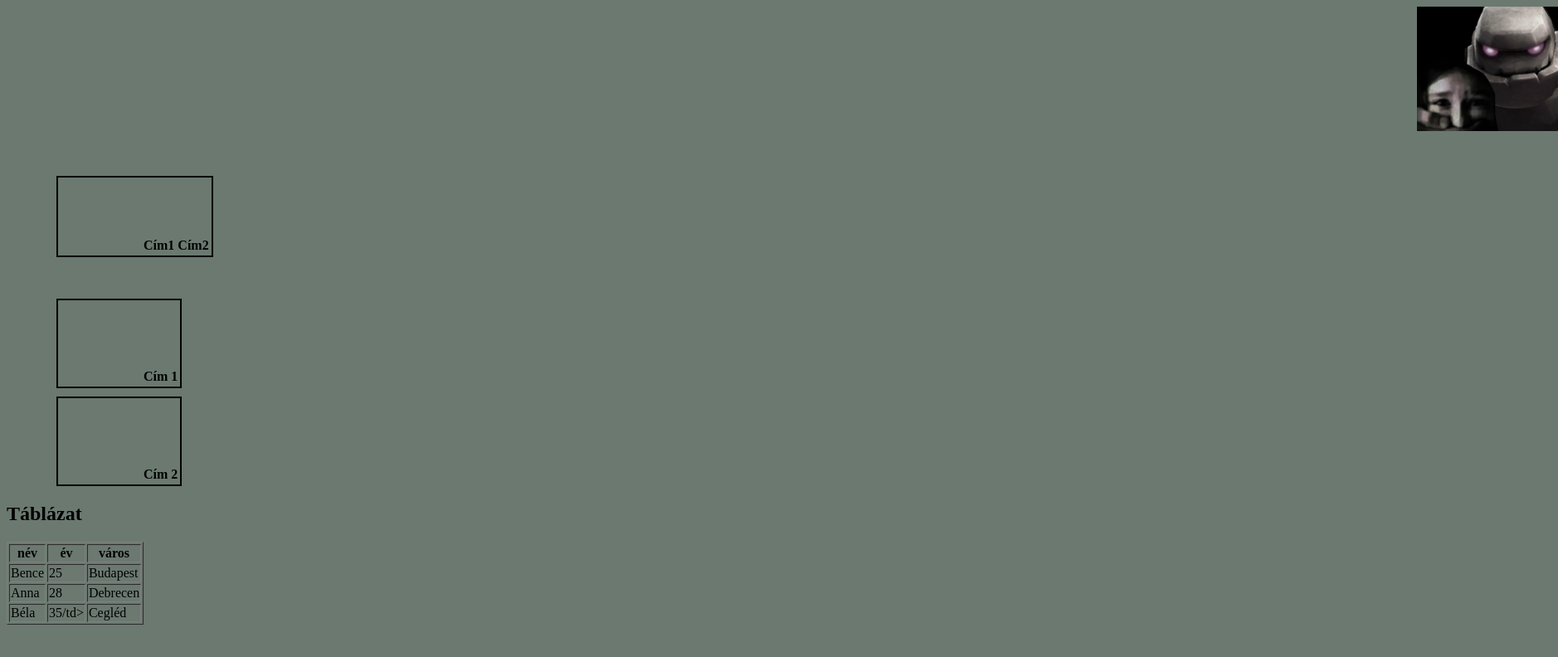
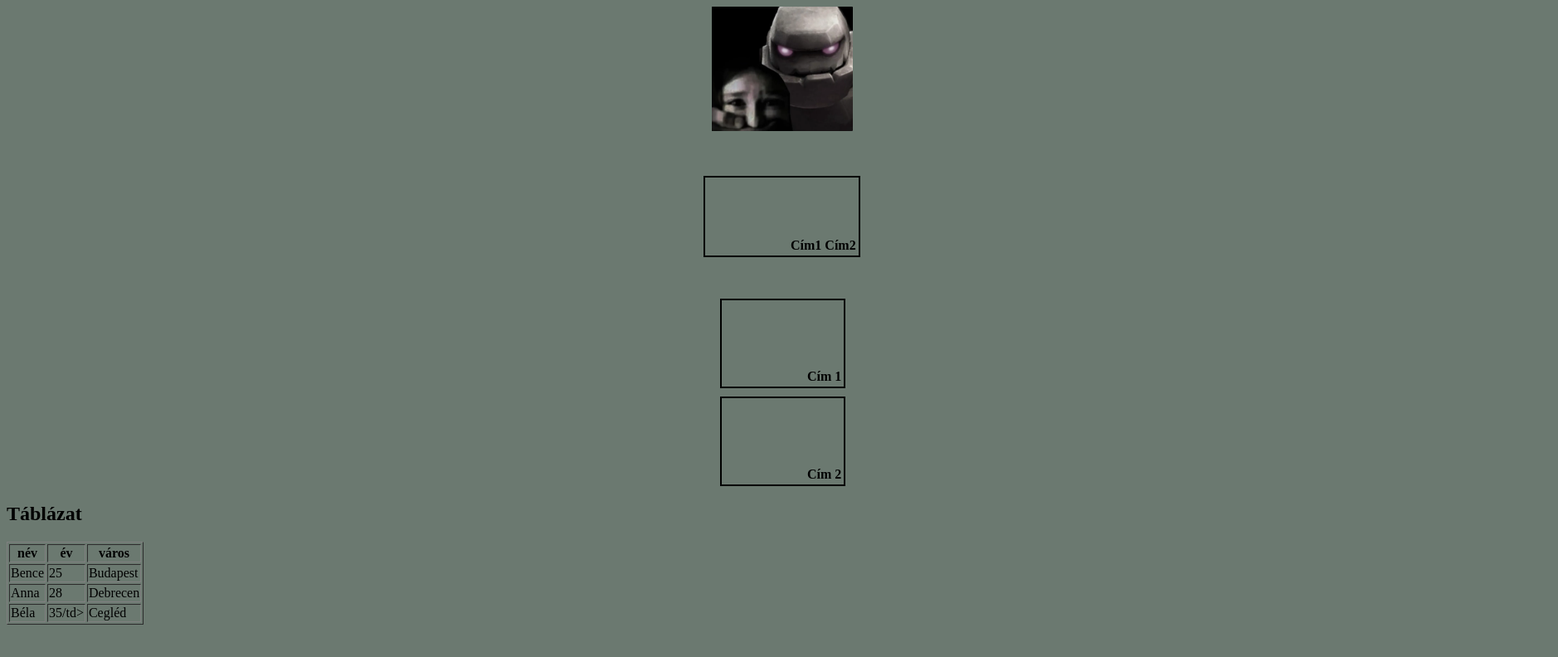
Before and after one commit to FajkaGaborckik/2025_2026_10b_IKT, a plain HTML site: page web projekt/index.html in a window 1280 px wide. Shown: the whole page at 83% size, 1878 px wide, since content can reach past the window. Drawn offline with Linux system fonts and the light colour scheme.

Commit message:
változtatás

```diff
--- a/web projekt/web.css
+++ b/web projekt/web.css
@@ -10,7 +10,7 @@ border: 2px solid black;
 
 #tab1{
   border: 2px solid black;
-    margin-left: 60px;
+    margin-left: 840px;
     padding-left: 100px;
     padding-top: 70px;
     margin-top: 50px;
@@ -18,7 +18,7 @@ border: 2px solid black;
 
 #tab2{
      border: 2px solid black;
-    margin-left: 60px;
+    margin-left: 860px;
     padding-left: 100px;
     padding-top: 80px;
     margin-top: 50px;
@@ -28,7 +28,7 @@ border: 2px solid black;
 #tab3{
 
     border: 2px solid black;
-    margin-left: 60px;
+    margin-left: 860px;
     padding-left: 100px;
     padding-top: 80px;
      margin-top: 10px;
@@ -42,5 +42,5 @@ background-color: #6b7970;
 #golem{
 width: 170px;
 height: 150px;
-padding-left: 1700px;
+padding-left: 850px;
 }
```
